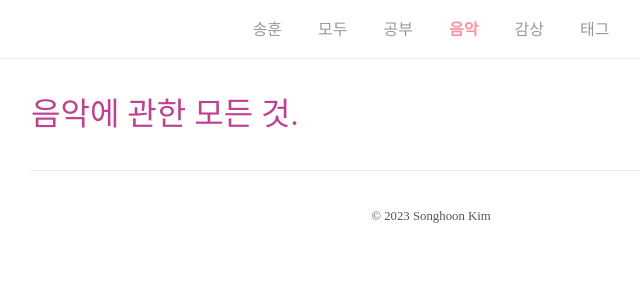
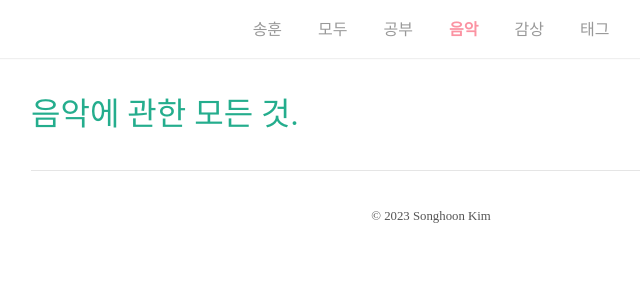
Before and after one commit to songh-oon/songh-oon.github.io, a Jekyll site: the page built from music/index.html, in a window 1280 px wide. Shown: the top 300 px of the page, without its empty margins (209-849 px from the left). Built offline with Jekyll 4.4.1, drawn with Linux system fonts in a browser that asks for light colours; some web fonts are replaced.

Commit message:
menuhead color change

```diff
--- a/_sass/tale/_layout.scss
+++ b/_sass/tale/_layout.scss
@@ -107,7 +107,7 @@ footer {
 }
 
 .menuhead{
-    color:#BD4291 ;
+    color:#24AD8D ;
     font-size: 2rem;
     border-bottom: 0.1rem solid #e5e5e5;
 
```
Also changed, not shown: _posts/study/2022-06-22-firstpost.md (renamed from _posts/daily/2022-06-22-firstpost.md).
